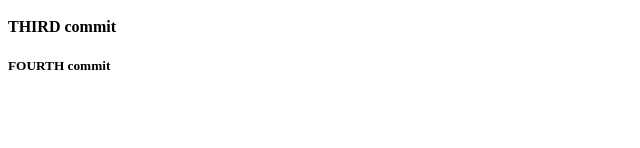
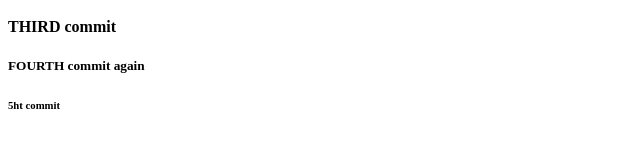
Before and after one commit to SilviaZlo/assignments, a plain HTML site: page index.html in a window 1280 px wide. Shown: the part 152-300 px from the top of the page, 0-640 px from the left. Drawn offline with Linux system fonts and the light colour scheme.

Commit message:
4th commit

```diff
--- a/index.html
+++ b/index.html
@@ -11,6 +11,7 @@
     <h2>FIRST change on this file</h2>
     <h3>SECOND cha-aaange</h3>
     <h4>THIRD commit</h4>
-    <h5>FOURTH commit</h5>
+    <h5>FOURTH commit again</h5>
+    <h6>5ht commit</h6>
 </body>
 </html>
```
